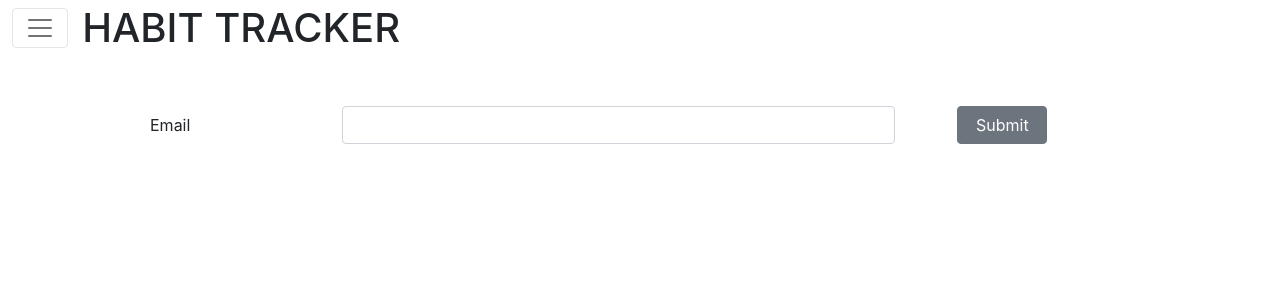
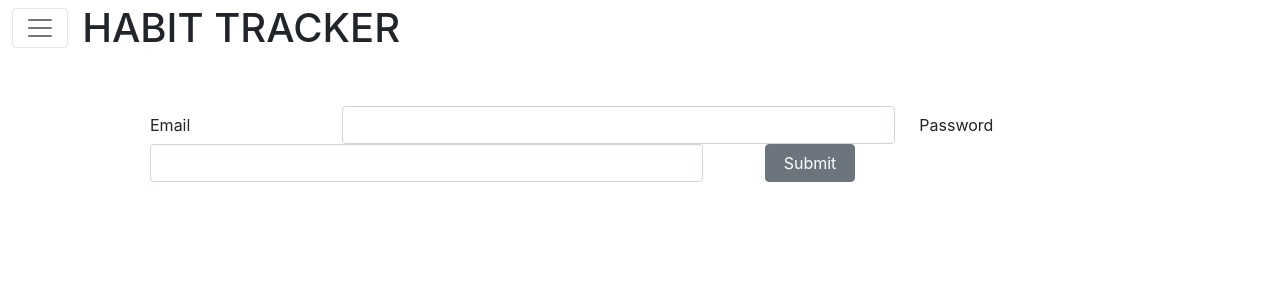
Before and after one commit to Emilykidd3/habit-tracker, a React (Create React App) app in the folder client/: page /login in a window 1280 px wide. Shown: the top 300 px of the page. Built offline with nearby package versions, Linux system fonts and the light colour scheme; the HTML template or start-up script is replaced by a standard one.

Commit message:
added password to login

```diff
--- a/client/src/pages/Login.js
+++ b/client/src/pages/Login.js
@@ -13,9 +13,13 @@ const Login = () => {
     return(
         <Form style={{margin: "50px 0 0 150px"}}>
             <FormGroup row>
-                <Label for="newHabit" sm={2}>Email</Label>
+                <Label for="signupEmail" sm={2}>Email</Label>
                 <Col sm={6}>
-                    <Input type="text" name="habit" id="habitName"/>
+                    <Input type="text" name="email" id="email"/>
+                </Col>
+                <Label for="signupPassword" sm={2}>Password</Label>
+                <Col sm={6}>
+                    <Input type="text" name="password" id="password"/>
                 </Col>
                 <Button sm={2} style={{width: "90px", marginLeft: "50px"}}>Submit</Button>
             </FormGroup>
```
